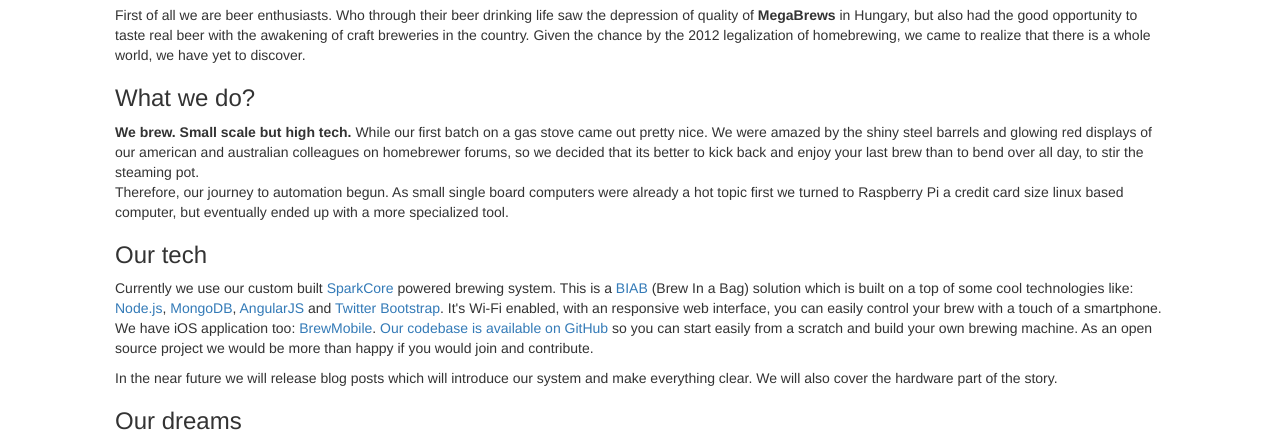
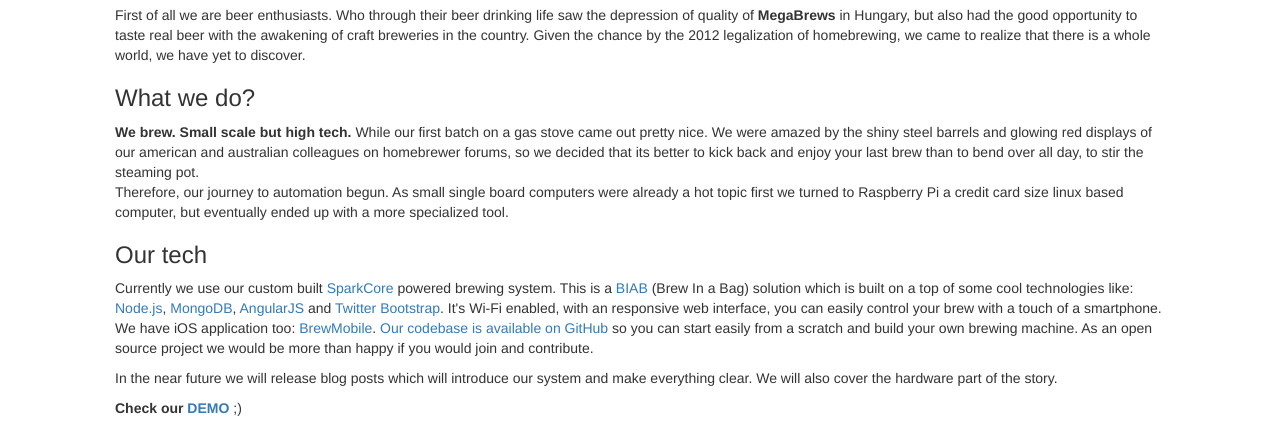
Before and after one commit to brewfactory/brewfactory.github.io, a website: page app/index.html in a window 1280 px wide. Shown: the part 322-762 px from the top of the page. Drawn offline with nearby package versions, Linux system fonts and the light colour scheme; files that its build step writes are made by us from their sources.

Commit message:
Add the demo link.

```diff
--- a/app/index.html
+++ b/app/index.html
@@ -142,6 +142,9 @@
             <p>In the near future we will release blog posts which will introduce our system and
                 make everything clear. We will also cover the hardware part of the story.</p>
 
+            <p><strong>Check our
+                <a href="http://brewcore-demo.herokuapp.com/" title="BrewCore demo">DEMO</a></strong> ;)</p>
+
             <h3>Our dreams</h3>
 
             <p>Like any homebrewer, we dream of our very own micro brewery. But as in so many other
```
